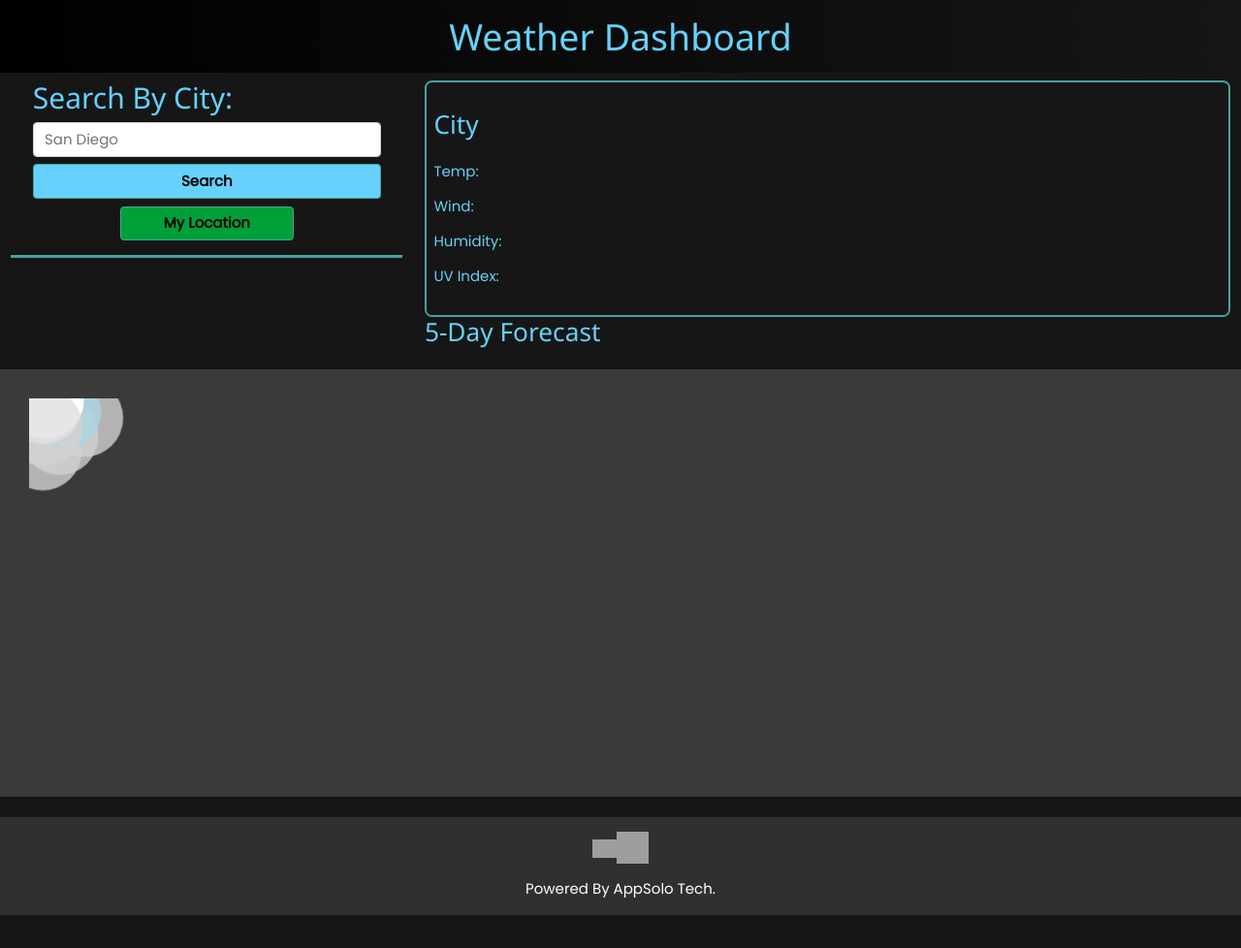
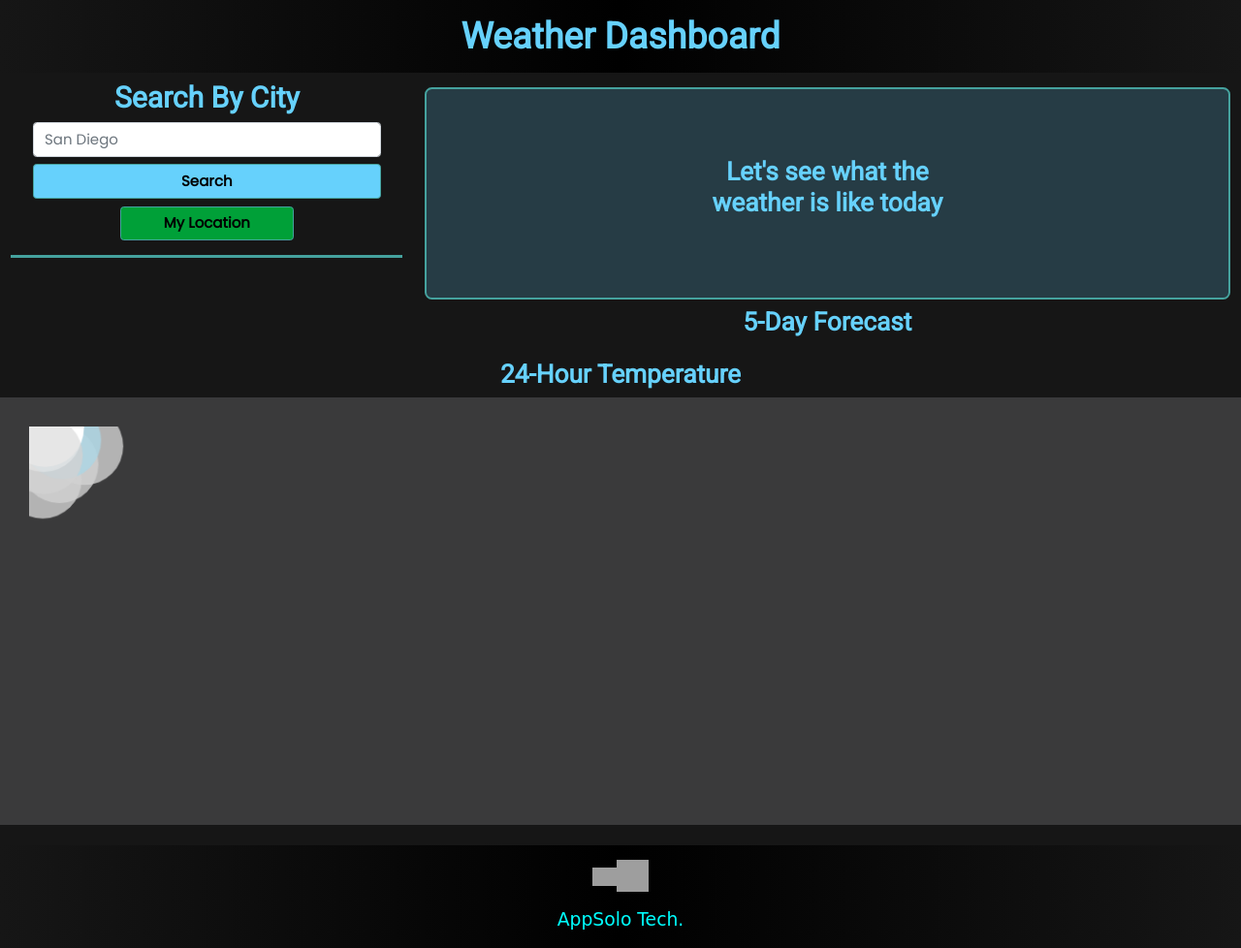
Before and after one commit to Matthew-Teixeira/Weather-Dashboard, a plain HTML site: page index.html in a window 1280 px wide. Shown: the whole page at 97% size. Before the commit the page ends 944 px from the top, so only its background shows below. Drawn offline with nearby package versions, Linux system fonts and the light colour scheme; grey boxes are pictures that could not be loaded; a web font is replaced by a local one.

Commit message:
final touches to ui/styling

```diff
--- a/assets/css/styles.css
+++ b/assets/css/styles.css
@@ -25,29 +25,43 @@ body{
 
 h1{
     color: var(--secondary-text-color);
+    background-image: linear-gradient(90deg,var(--primary-bg-color), rgb(0, 0, 0), var(--primary-bg-color));
+    padding: 1rem;
+    margin-bottom: 0.5rem;
+}
+
+h1, h2, h3, h4{
     text-align: center;
-    background-image: linear-gradient(270deg,var(--primary-bg-color), rgb(0, 0, 0));
-    padding: 1rem;
+    font-family: 'Roboto', sans-serif;
+    font-weight: bolder;
+}
+
+#lets-see{
+    text-align: center;
+    padding: 70px 0;
 }
 
 #form-container{
     color: var(--secondary-text-color);
     padding-bottom: 1rem;
-    border-bottom: solid var(--accent)
+    border-bottom: solid var(--accent);
 }
 
 #current-weather-container{
     display: flex;
     border: solid var(--accent) 2px;
     border-radius: .5rem;
+    background-color: rgba(102, 209, 252, .2);
+    margin-top: 0.5rem;
 }
 
 .current-weather-container, .current-info{
     display: flex;
     flex-direction: column;
     justify-content: space-evenly;
+    align-items: center;
     padding: 0.5rem;
-    height: 225px;
+    height: 200px;
     margin: 0.5rem 0.5rem 0.5rem 0;
     width: 50%;
 }
@@ -66,6 +80,10 @@ h1{
     padding: 0.5rem;
 }
 
+.five-day h3{
+    margin-top: 0.5rem;
+}
+
 img{
     width: 25px;
     height: auto;
@@ -82,11 +100,11 @@ img{
     display: flex;
     flex-direction: column;
     justify-content: flex-start;
-    background-color: var(--accent);
+    background-color: rgba(102, 209, 252, .2);
     color: white;
     padding: .5rem;
     border-radius: 1rem;
-    border: solid black 1px;
+    border: solid var(--accent) 1px;
     font-weight: 700;
     padding: 1rem;
 }
@@ -159,19 +177,18 @@ img{
         flex-direction: column;
         align-items: flex-start;
         margin-right: 0rem;
-        margin-top: 0.25rem;
+        margin-top: 1rem;
     }
 
     .current-weather-container, .current-info, h3{
         width: 100%;
         height: auto;
-        text-align: center;
     }
 
     .flex-col{
         padding: 5px;
         flex-basis: 100%;
-        margin-bottom: .25rem;
+        margin-bottom: .75rem;
         text-align: center;
     }
 
@@ -180,11 +197,11 @@ img{
     }
   }
 
-  /*Footer*/
+/*Footer*/
 
 footer{
     text-align: center;
-    background-color: rgb(48, 48, 48);
+    background-image: linear-gradient(90deg,var(--primary-bg-color), rgb(0, 0, 0), var(--primary-bg-color));
 }
 
 .connect{
@@ -196,7 +213,9 @@ footer{
 
 .brand{
     margin-top: 1rem;
-    color: white;
+    color: aqua;
+    font-family: 'Tourney', cursive;
+    font-size: 1.25rem;
 }
 
 #linkedin{
@@ -209,8 +228,13 @@ footer{
 #myChart{
     width: 100%;
     padding: 2rem;
-    margin: 1rem auto;
+    margin: 0 auto 1rem auto;
     background-color: rgb(58, 58, 59);
 }
 
+.canvas-div{
+    margin-top: 1rem;
+    font-weight: bold;
+}
+
 /* grid-template-columns: repeat(auto-fill, 1fr); */
--- a/index.html
+++ b/index.html
@@ -14,8 +14,9 @@
     <link rel="stylesheet" href="https://www.w3schools.com/w3css/4/w3.css">
     <link href="https://cdn.jsdelivr.net/npm/bootstrap@5.0.2/dist/css/bootstrap.min.css" rel="stylesheet"
         integrity="sha384-EVSTQN3/azprG1Anm3QDgpJLIm9Nao0Yz1ztcQTwFspd3yD65VohhpuuCOmLASjC" crossorigin="anonymous">
-    <link rel="preconnect" href="https://fonts.googleapis.com">
-    <link rel="preconnect" href="https://fonts.gstatic.com" crossorigin>
+        <link rel="preconnect" href="https://fonts.googleapis.com">
+<link rel="preconnect" href="https://fonts.gstatic.com" crossorigin>
+<link href="https://fonts.googleapis.com/css2?family=Bungee+Outline&family=Poppins&family=Roboto&family=Tourney:ital,wght@1,200&display=swap" rel="stylesheet">
     <link href="https://fonts.googleapis.com/css2?family=Poppins&family=Roboto+Condensed&display=swap" rel="stylesheet">
     <link href="https://fonts.googleapis.com/css2?family=Roboto+Condensed&display=swap" rel="stylesheet">
     <script src="https://kit.fontawesome.com/0bbb377993.js" crossorigin="anonymous"></script>
@@ -30,7 +31,7 @@
             <div class="row">
                 <div class="col-4">
                     <div id="form-container" class="container-fluid">
-                        <h2>Search By City:</h2>
+                        <h2>Search By City</h2>
                         <form id="search-form">
                             <input id="city" type="text" name="city" placeholder="San Diego" class="form-control"
                                 required>
@@ -43,7 +44,7 @@
                         </div>
                     </div>
                     <div class="container-fluid">
-                        <div id="search-history" class="d-grid gap-2 mt-2">
+                        <div id="search-history" class="d-grid gap-2 mt-3">
 
                         </div>
                     </div>
@@ -51,17 +52,14 @@
                 <div class="col-8">
                     <div id="current-weather-container" class="">
                         <div class="current-weather-container">
-                            <h3>City</h3>
-                            <span>Temp:</span>
-                            <span>Wind:</span>
-                            <span>Humidity:</span>
-                            <span>UV Index:</span>
+
                         </div>
+                        <h3 id="lets-see">Let's see what the weather is like today</h3>
                         <div class="current-info">
 
                         </div>
                     </div>
-                    <div class="">
+                    <div class="five-day">
                         <h3>5-Day Forecast</h3>
                         <div id="forecast-container" class="grid">
 
@@ -70,7 +68,10 @@
                 </div>
             </div>
         </div>
-        <canvas id="myChart"></canvas>
+        <div class="canvas-div">
+            <h3>24-Hour Temperature</h3>
+            <canvas id="myChart"></canvas>
+        </div>
     </main>
 
 
@@ -90,7 +91,7 @@
           /></a>
         </div>
         <div class="brand">
-          <p>Powered By AppSolo Tech.</p>
+          <p>AppSolo Tech.</p>
         </div>
       </footer>
 
```
